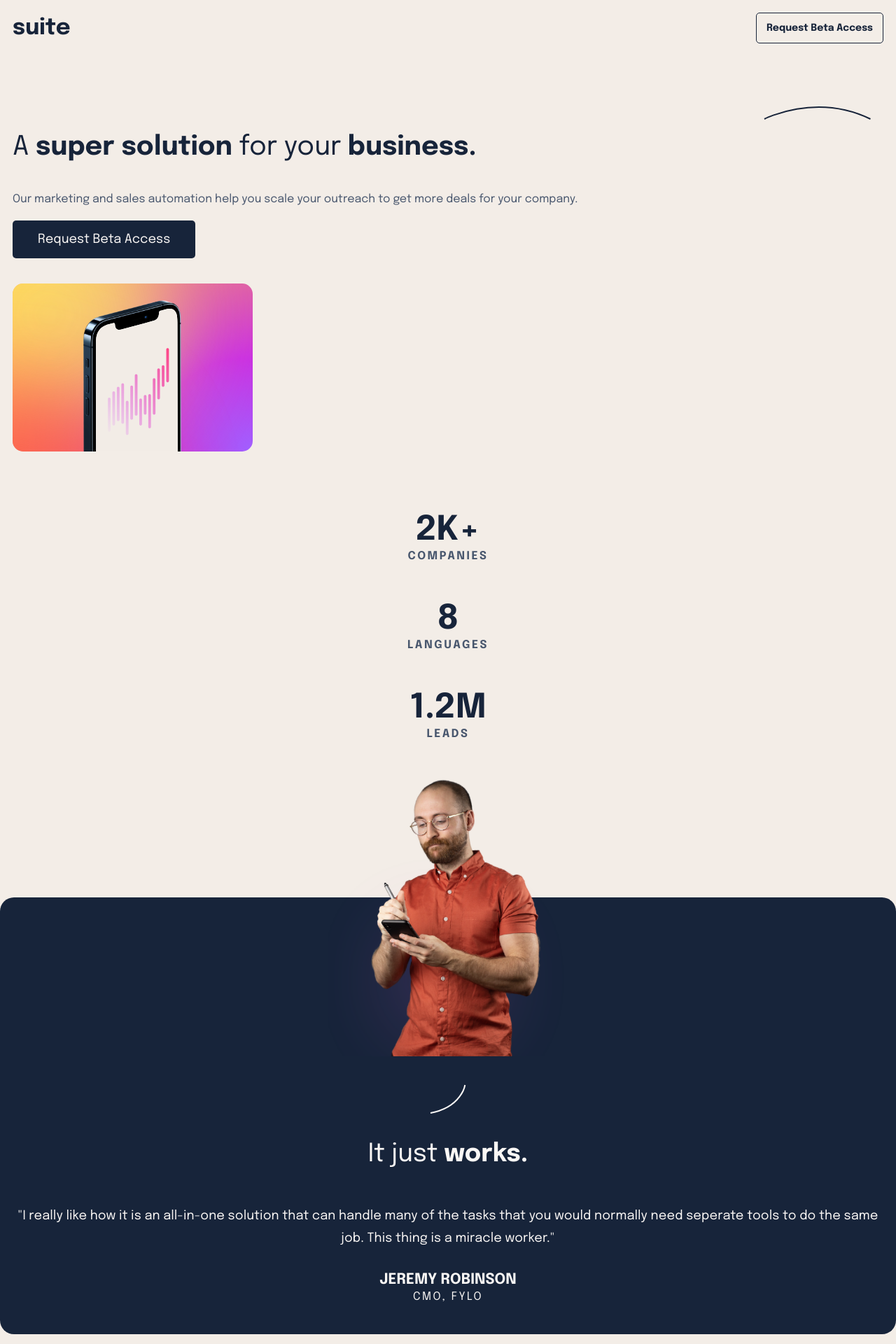
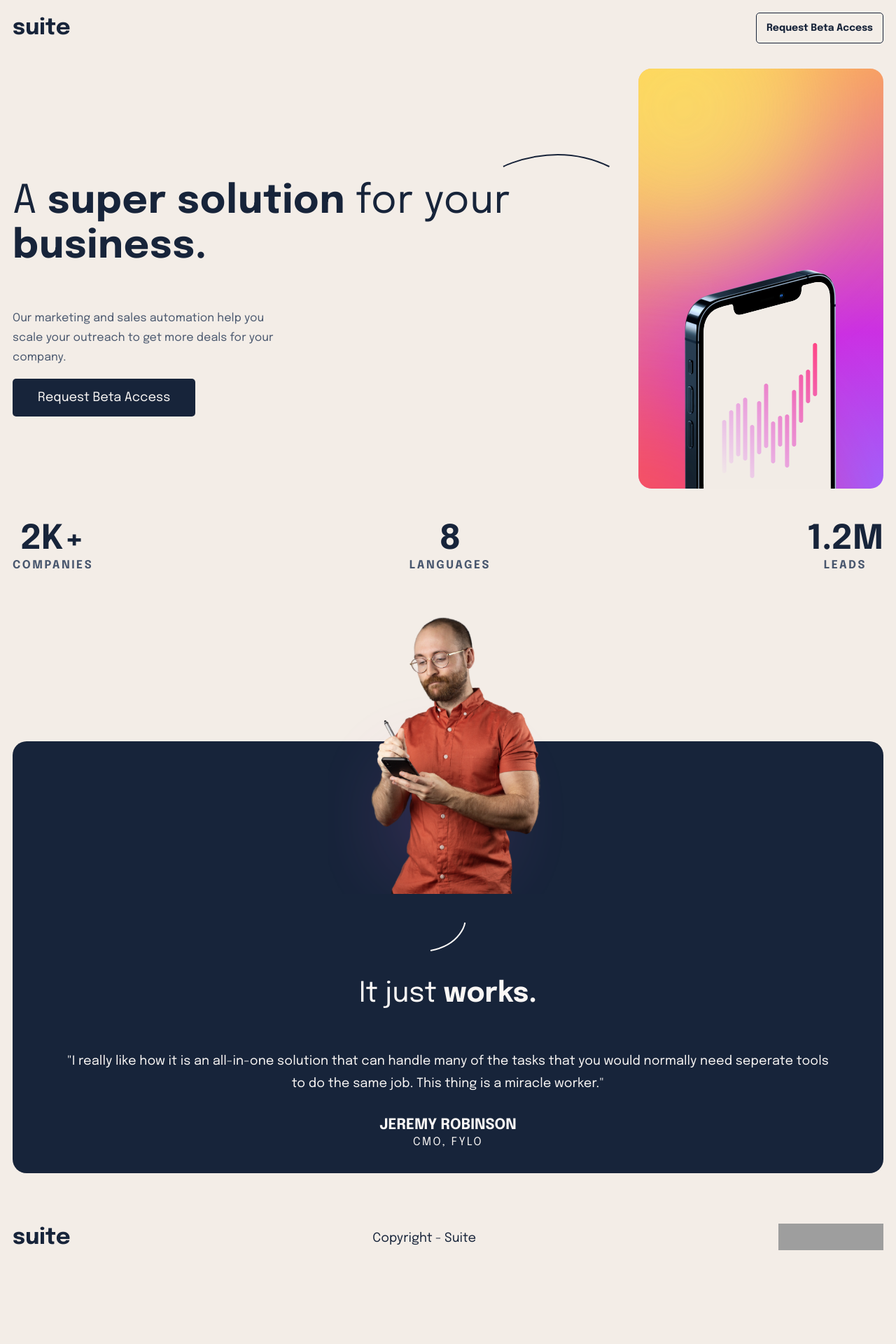
Before and after one commit to sammyodiagbe/suite_landing, a React (Create React App) app: page / in a window 1280 px wide. Shown: the top 1920 px of the page at 70% size. After the commit the page ends 1844 px from the top, so only its background shows below. Built offline with nearby package versions, Linux system fonts and the light colour scheme; grey boxes are pictures that could not be loaded.

Commit message:
ipad responsive design

```diff
--- a/src/pages/home.js
+++ b/src/pages/home.js
@@ -93,7 +93,7 @@ const Home = () => {
       </div>
       <footer className="footer">
         <h2 className="brand">suite</h2>
-        <p>&copy;Copyright - Suite</p>
+        <p>Copyright - Suite</p>
         <div className="socials">
           <a href="https://facebook.com">
             <img src={facebook} alt="reachout on facebook" />
--- a/src/styles/style.css
+++ b/src/styles/style.css
@@ -223,4 +223,79 @@ div.home footer.footer div.socials {
       justify-content: space-around;
   width: 150px;
 }
+
+@media screen and (min-width: 768px) {
+  div.home header.header-container div.top-container {
+    background: url(../assets/ipag_phone.svg);
+    background-repeat: no-repeat;
+    height: 600px;
+    background-position: top right;
+    background-size: contain;
+    display: -webkit-box;
+    display: -ms-flexbox;
+    display: flex;
+    -webkit-box-align: center;
+        -ms-flex-align: center;
+            align-items: center;
+    padding-bottom: 1em;
+  }
+  div.home header.header-container div.top-container section.action-container {
+    width: 70%;
+  }
+  div.home header.header-container div.top-container section.action-container h1.header-text {
+    font-size: 56px;
+    line-height: 64px;
+    letter-spacing: 0.78px;
+  }
+  div.home header.header-container div.top-container section.action-container p.description-text {
+    width: 400px;
+    font-size: 16px;
+    line-height: 28px;
+    letter-spacing: 0.09px;
+  }
+  div.home header.header-container div.top-container section.image-container {
+    display: none;
+  }
+  div.home header.header-container section.reviews-container {
+    -webkit-box-orient: horizontal;
+    -webkit-box-direction: normal;
+        -ms-flex-direction: row;
+            flex-direction: row;
+    -webkit-box-pack: justify;
+        -ms-flex-pack: justify;
+            justify-content: space-between;
+  }
+  div.home div.cmo-speaks {
+    padding: 1em;
+  }
+  div.home div.cmo-speaks div.wrapper {
+    padding: 2em 3em;
+  }
+  div.home div.cmo-speaks div.wrapper div.words-container h1.header-title {
+    font-size: 40px;
+  }
+  div.home div.cmo-speaks div.wrapper div.words-container p.subtitle {
+    font-size: 18px;
+    line-height: 32px;
+  }
+  div.home footer.footer {
+    min-height: auto;
+    height: auto;
+    -webkit-box-orient: horizontal;
+    -webkit-box-direction: normal;
+        -ms-flex-direction: row;
+            flex-direction: row;
+    -webkit-box-pack: justify;
+        -ms-flex-pack: justify;
+            justify-content: space-between;
+    padding: 3em 1em;
+  }
+  div.home footer.footer h2.brand {
+    font-size: 32px;
+    line-height: 32px;
+  }
+  div.home footer.footer div.socials a:nth-child(3) {
+    margin-right: 0;
+  }
+}
 /*# sourceMappingURL=style.css.map */
--- a/src/styles/style.scss
+++ b/src/styles/style.scss
@@ -208,3 +208,91 @@ div.home {
         }
     }
 }
+
+@media screen and (min-width: 768px){
+    div.home {
+        header.header-container {
+            div.top-container {
+                background: url(../assets/ipag_phone.svg);
+                background-repeat: no-repeat;
+                height: 600px;
+
+                background-position: top right;
+                background-size: contain;
+                display: flex;
+                align-items: center;
+                padding-bottom: $default-padding;
+                section.action-container {
+                    width: 70%;
+                    h1.header-text {
+                        font-size:  56px;
+                        line-height: 64px;
+                        letter-spacing: 0.78px;
+                    }
+
+                    p.description-text {
+                        width: 400px;
+                        font-size: 16px;
+                        line-height: 28px;
+                        letter-spacing: 0.09px;
+                    }
+                }
+                section.image-container {
+                    display: none;
+                }
+            }
+            section.reviews-container {
+                flex-direction: row;
+                justify-content: space-between;
+
+            }
+        }
+
+        div.cmo-speaks {
+            padding: $default-padding;
+            // div.wrapper {
+            //     position: static;
+            //     flex-direction: row;
+            //     align-items: center;
+            //     div.cmo-container {
+            //         position: static !important;
+            //         top: 0;
+            //     }
+            // }
+            div.wrapper {
+                padding: 2em 3em;
+                div.words-container {
+                    h1.header-title {
+                        font-size: 40px;
+                    }
+                    p.subtitle {
+                        font-size: 18px;
+                        line-height: 32px;
+                    }
+                }
+            }
+        }
+
+        footer.footer {
+            min-height: auto;
+            height: auto;
+            flex-direction: row;
+            justify-content: space-between;
+            padding: 3em $default-padding;
+            h2.brand {
+                font-size: 32px;
+                line-height: 32px;
+            }
+
+            div.socials {
+                a {
+                    &:nth-child(3) {
+                        margin-right: 0;
+                    }
+                }
+            }
+        }
+    }
+
+
+}
```
Also changed, not shown: 1 other file (tests, documents, lock files or other folders).
